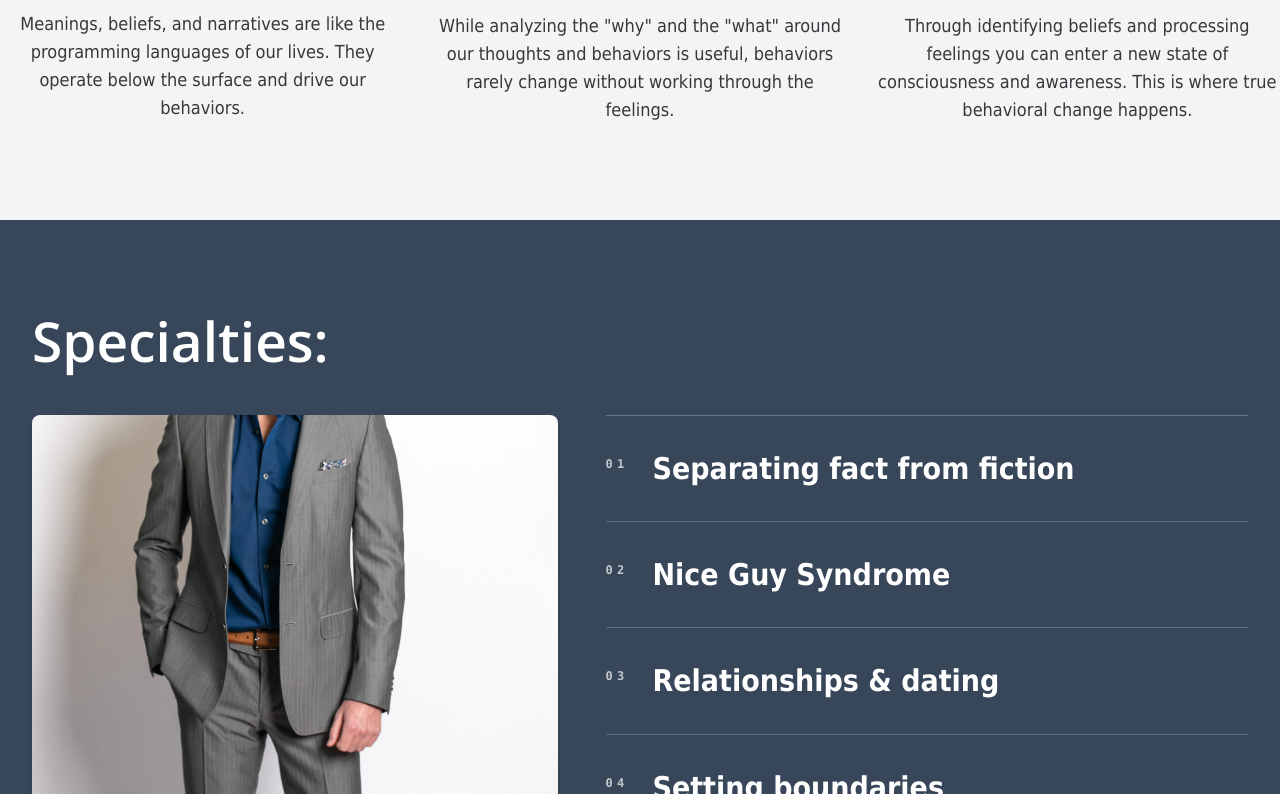
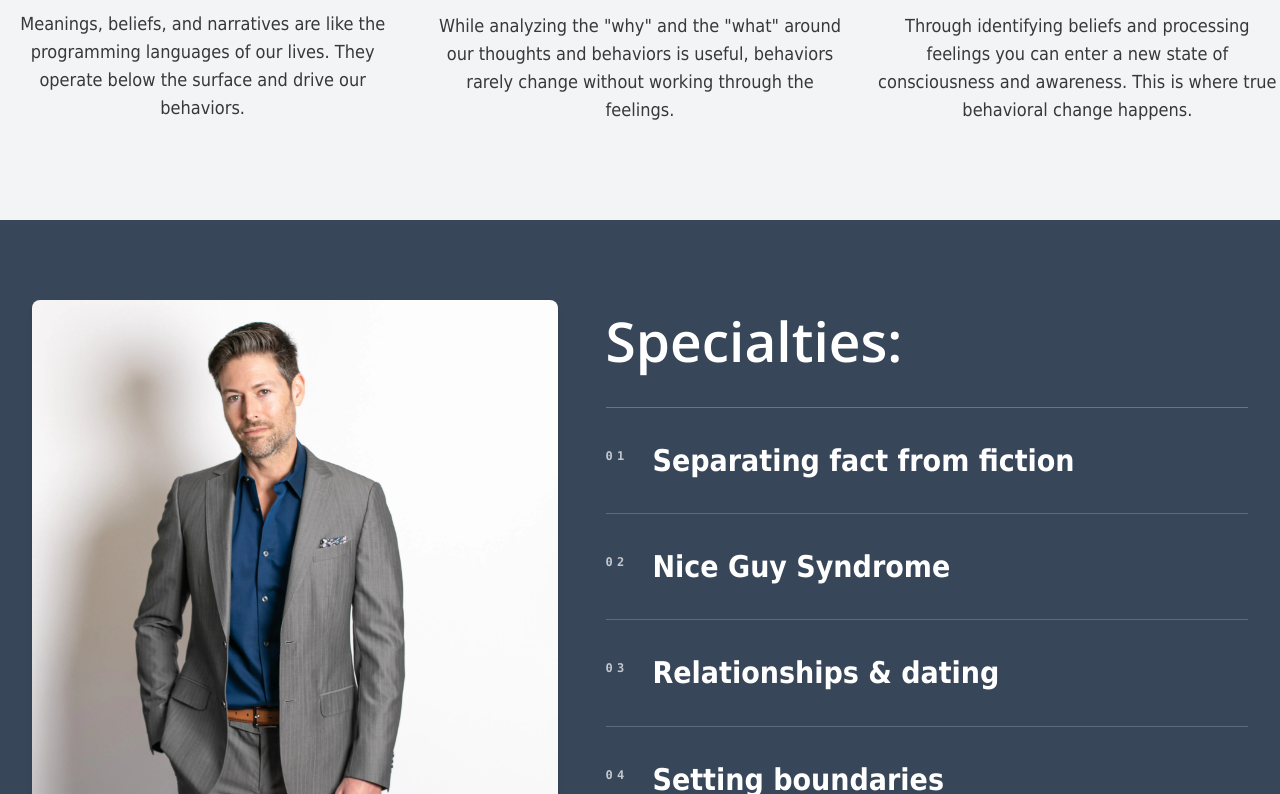
Before and after one commit to michaelzick/michaelzick.com, a Next.js app: page / in a window 1280 px wide. Shown: the part 2858-3652 px from the top of the page. Built offline with nearby package versions, Linux system fonts and the light colour scheme.

Commit message:
tweaked suit img; changed beginning text

```diff
--- a/components/sections/BeginningSection.tsx
+++ b/components/sections/BeginningSection.tsx
@@ -52,7 +52,7 @@ export function BeginningSection({
               copyVisible[2] ? 'opacity-100 translate-y-0' : 'opacity-0 translate-y-6'
             }`}
           >
-            You’ve done talk therapy, tried self-help books, and maybe even joined support groups, but the same old patterns remain.
+            You’ve done talk therapy, read self-help books, and maybe even joined support groups, but the same old patterns remain.
           </h3>
           <h2
             ref={setCopyRef(3)}
--- a/components/sections/SpecialtiesSection.tsx
+++ b/components/sections/SpecialtiesSection.tsx
@@ -27,7 +27,16 @@ export function SpecialtiesSection({ sectionRef, titleRef, scrollMarginTop, isVi
       className="bg-dark-blue px-6 pb-12 pt-16 text-white md:px-8 md:pt-20 md:pb-16"
       style={{ scrollMarginTop }}
     >
-      <div className="mx-auto max-w-[1400px] space-y-8">
+      <div className="mx-auto max-w-[1400px]">
+        <div className="grid items-start gap-12 md:grid-cols-[minmax(0,0.9fr)_minmax(0,1.1fr)]">
+          <div className="order-2 md:order-1">
+            <img
+              src="/img/grey-suit-blue-shirt.webp"
+              alt="Michael in a grey suit and blue shirt"
+              className="h-[400px] w-full rounded-lg object-cover object-top shadow-md sm:h-[480px] md:h-[638px]"
+            />
+          </div>
+          <div className="order-1 md:order-2 space-y-6">
             <h2
               ref={titleRef}
               className={`font-headline text-[55px] font-semibold transition-opacity duration-700 ease-out ${
@@ -36,15 +45,7 @@ export function SpecialtiesSection({ sectionRef, titleRef, scrollMarginTop, isVi
             >
               Specialties:
             </h2>
-        <div className="grid items-start gap-12 md:grid-cols-[minmax(0,0.9fr)_minmax(0,1.1fr)]">
-          <div className="order-2 md:order-1">
-            <img
-              src="/img/grey-suit-blue-shirt.webp"
-              alt="Michael in a grey suit and blue shirt"
-              className="h-[360px] w-full rounded-lg object-cover shadow-md max-[767px]:rounded-none sm:h-[420px] md:h-[520px]"
-            />
-          </div>
-          <ul className="order-1 md:order-2 list-none border-t border-white/25 p-0">
+            <ul className="list-none border-t border-white/25 p-0">
               {specialties.map((item, index) => {
                 const itemNumber = String(index + 1).padStart(2, '0');
                 return (
@@ -65,6 +66,7 @@ export function SpecialtiesSection({ sectionRef, titleRef, scrollMarginTop, isVi
             </ul>
           </div>
         </div>
+      </div>
     </section>
   );
 }
```
Lines whose indentation alone changed are shown as unchanged.
